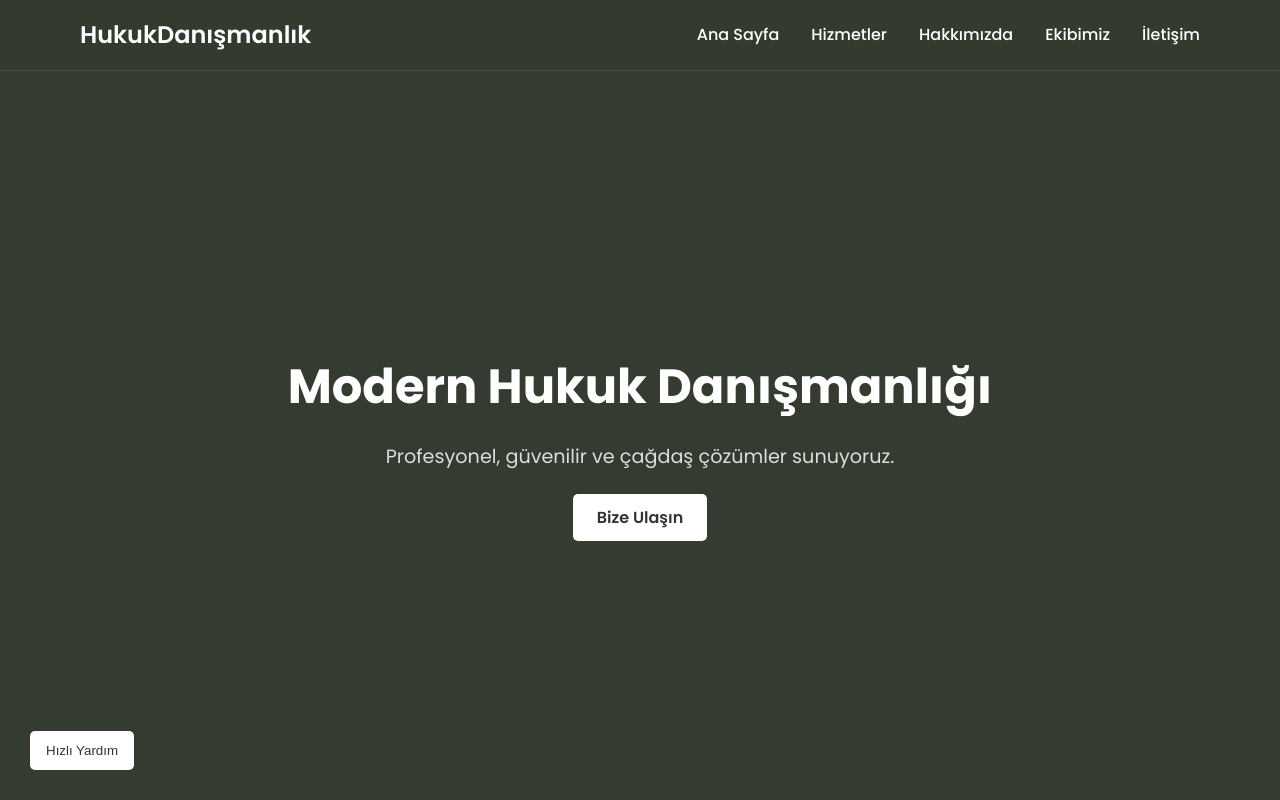
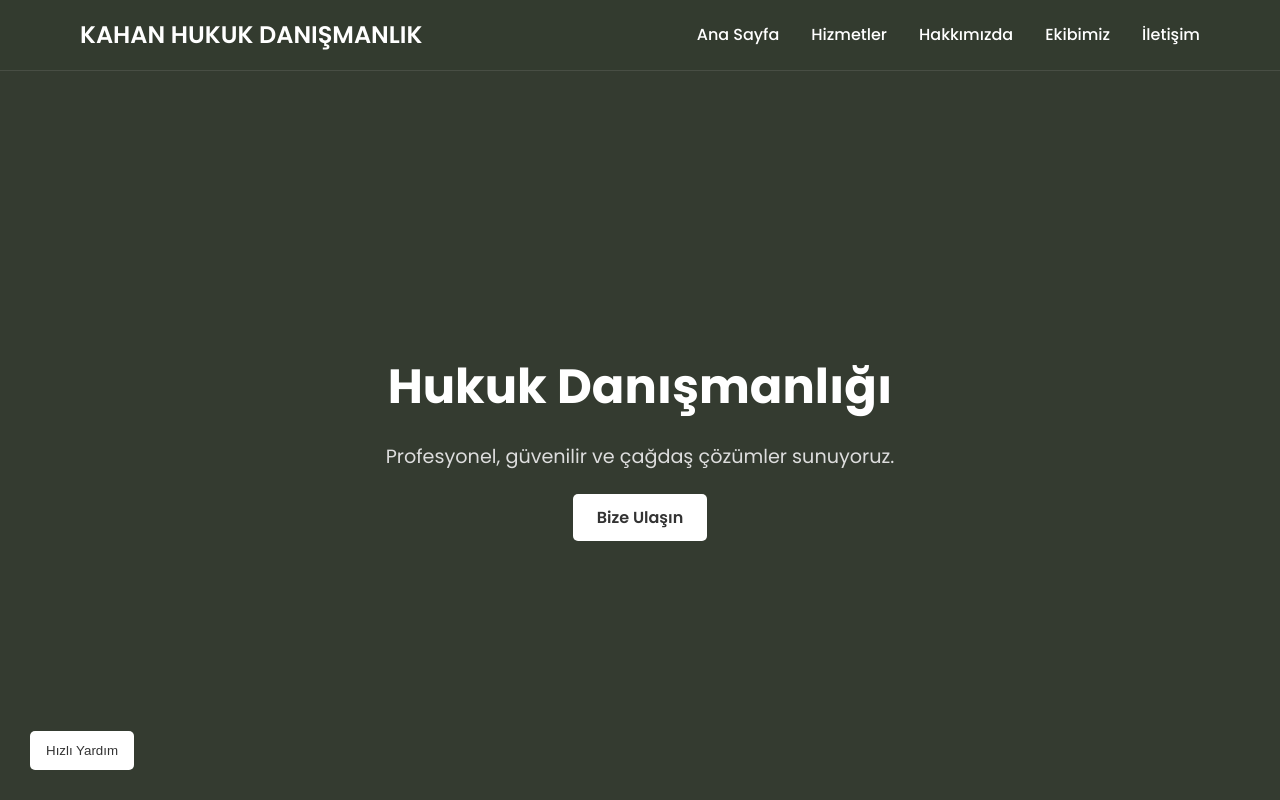
Before and after one commit to htr2b/kahanLaw, a plain HTML site: page index.html in a window 1280 px wide. Shown: the top 800 px of the page. Drawn offline with Linux system fonts and the light colour scheme.

Commit message:
text changes

```diff
--- a/index.html
+++ b/index.html
@@ -27,7 +27,7 @@
     <header>
         <nav class="navbar">
             <div class="container">
-                <a href="#" class="logo">HukukDanışmanlık</a>
+                <a href="#" class="logo">KAHAN HUKUK DANIŞMANLIK</a>
                 <ul class="nav-links">
                     <li><a href="#home">Ana Sayfa</a></li>
                     <li><a href="#services">Hizmetler</a></li>
@@ -48,14 +48,13 @@
     <section id="home" class="hero fade-in">
         <div class="container">
             <div class="hero-content">
-                <h1>Modern Hukuk Danışmanlığı</h1>
+                <h1>Hukuk Danışmanlığı</h1>
                 <p>Profesyonel, güvenilir ve çağdaş çözümler sunuyoruz.</p>
                 <a href="#contact" class="btn">Bize Ulaşın</a>
             </div>
         </div>
     </section>
 
-    <!-- Hizmetler Bölümü -->
     <!-- Hizmetler Bölümü -->
     <section id="services" class="services fade-in">
         <div class="container">
@@ -110,7 +109,6 @@
                 <div class="team-member">
                     <img src="images/member1.jpg" alt="Avukat A">
                     <h3>Avukat A</h3>
-                    <p>Ceza Hukuku Uzmanı</p>
                 </div>
 
             </div>
```
